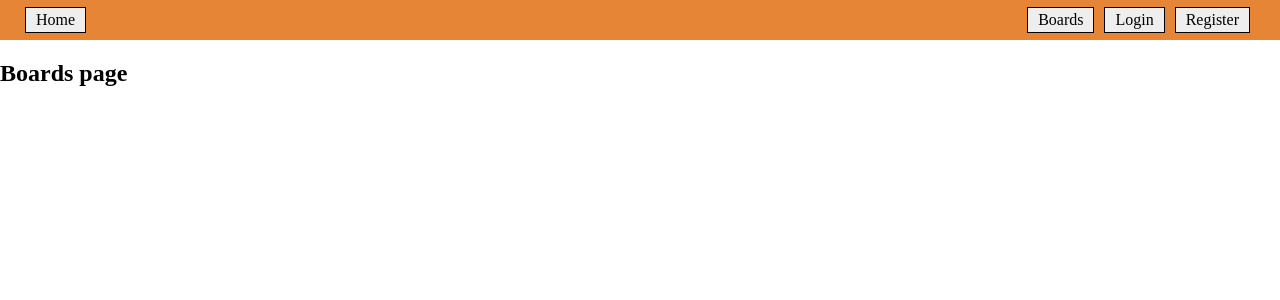
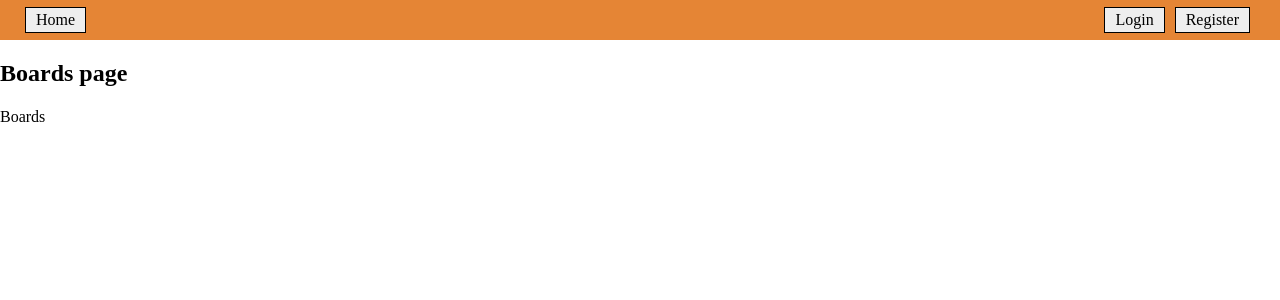
Before and after one commit to phelan97/bulletin-board-client, a React (Create React App) app: page /boards in a window 1280 px wide. Shown: the top 300 px of the page. Built offline with nearby package versions, Linux system fonts and the light colour scheme.

Commit message:
minor fixes

```diff
--- a/src/components/App.js
+++ b/src/components/App.js
@@ -5,6 +5,7 @@ import LandingPage from '../pages/landing';
 import BoardsPage from '../pages/boards';
 import LoginPage from '../pages/login';
 import RegisterPage from '../pages/register';
+import BoardPage from '../pages/board';
 
 const App = () => (
   <div>
@@ -12,9 +13,10 @@ const App = () => (
     <main>
       <Switch>
         <Route exact path="/" component={LandingPage} />
-        <Route exact path="/boards" component={BoardsPage} />
         <Route exact path="/login" component={LoginPage} />
         <Route exact path="/register" component={RegisterPage} />
+        <Route exact path="/boards" component={BoardsPage} />
+        <Route exact path="/board/:id" component={BoardPage} />
       </Switch>
     </main>
   </div>
--- /dev/null
+++ b/src/components/board.js
@@ -0,0 +1,17 @@
+import React from 'react';
+import {Query} from 'react-apollo';
+import {BOARD_LISTS} from '../graphql/queries';
+
+const Board = (props) => (
+  <Query query={BOARD_LISTS} onCompleted={data => {
+    // this.setState({allQuestions: data.allQuestions});
+    console.log('onCompleted data', data);
+    console.log('ID', this.props.id);
+  }}>
+    {({data, error, loading}) => {
+      return <p>Board lists</p>
+    }}
+  </Query>
+);
+
+export default Board;
--- a/src/components/header.js
+++ b/src/components/header.js
@@ -19,7 +19,7 @@ class Header extends React.Component {
           <nav>
             <ul>
               <li className="button-home"><Link to="/"><button>Home</button></Link></li>
-              <li><Link to="/boards"><button>Boards</button></Link></li>
+              {loggedIn ? <li><Link to="/boards"><button>Boards</button></Link></li> : null}
               {loggedIn ? logOutButton : logInButton}
               {loggedIn ? null : <li><Link to="/register"><button>Register</button></Link></li>}
             </ul>
--- a/src/graphql/queries.js
+++ b/src/graphql/queries.js
@@ -1,14 +1,24 @@
 import gql from 'graphql-tag';
 
 export const ALL_BOARDS = gql`
+{
   boards {
     id
     title
   }
+}
 `;
 
-export const ALL_LISTS = gql`
-  ListsByBoard($boardId: ID!) {
+export const BOARD = gql`
+  query BoardQuery($boardId: ID!) {
+    board(boardId: $boardId) {
+      title
+    }
+  }
+`;
+
+export const BOARD_LISTS = gql`
+  query ListsByBoard($boardId: ID!) {
     lists(boardId: $boardId) {
       id
       title
@@ -17,7 +27,7 @@ export const ALL_LISTS = gql`
 `;
 
 export const ALL_CARDS = gql`
-  CardsByList($listId: ID!) {
+  query CardsByList($listId: ID!) {
     cards(listId: $listId) {
       listId
       content
--- /dev/null
+++ b/src/pages/board.js
@@ -0,0 +1,9 @@
+import React from 'react';
+import {withRouter} from 'react-router-dom';
+import Board from '../components/board';
+
+const BoardPage = () => (
+  <Board id={this.props.match.params.id}/>
+);
+
+export default withRouter(BoardPage);
--- a/src/pages/boards.js
+++ b/src/pages/boards.js
@@ -1,8 +1,17 @@
 import React from 'react';
+import {Query} from 'react-apollo';
+import {ALL_BOARDS} from '../graphql/queries';
 
 const BoardsPage = () => (
   <div>
     <h2>Boards page</h2>
+    <Query query={ALL_BOARDS} onCompleted={data => {
+      console.log('BOARDS', data);
+    }}>
+    {({data, error, loading}) => {
+      return <p>Boards</p>
+    }}
+    </Query>
   </div>
 );
 
```
Also changed, not shown: 1 other file (tests, documents, lock files or other folders).
